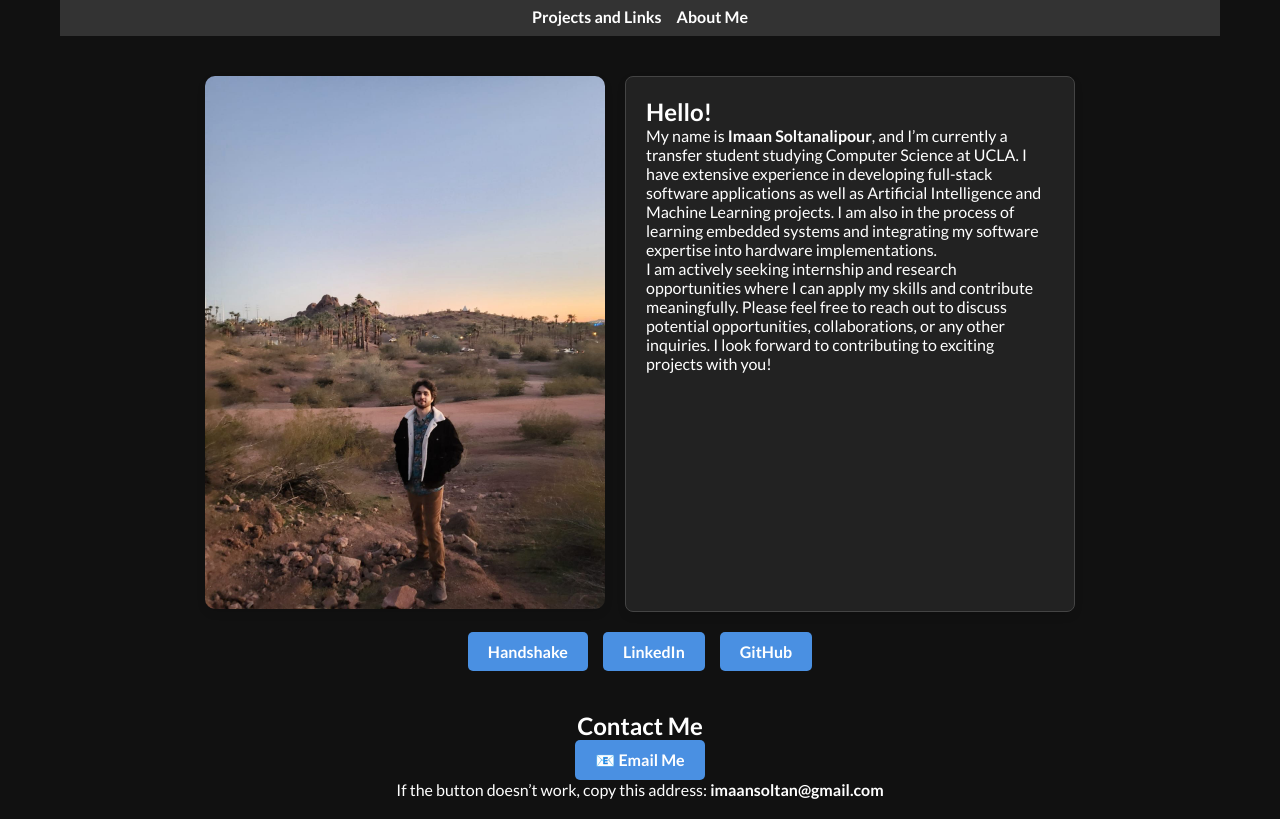
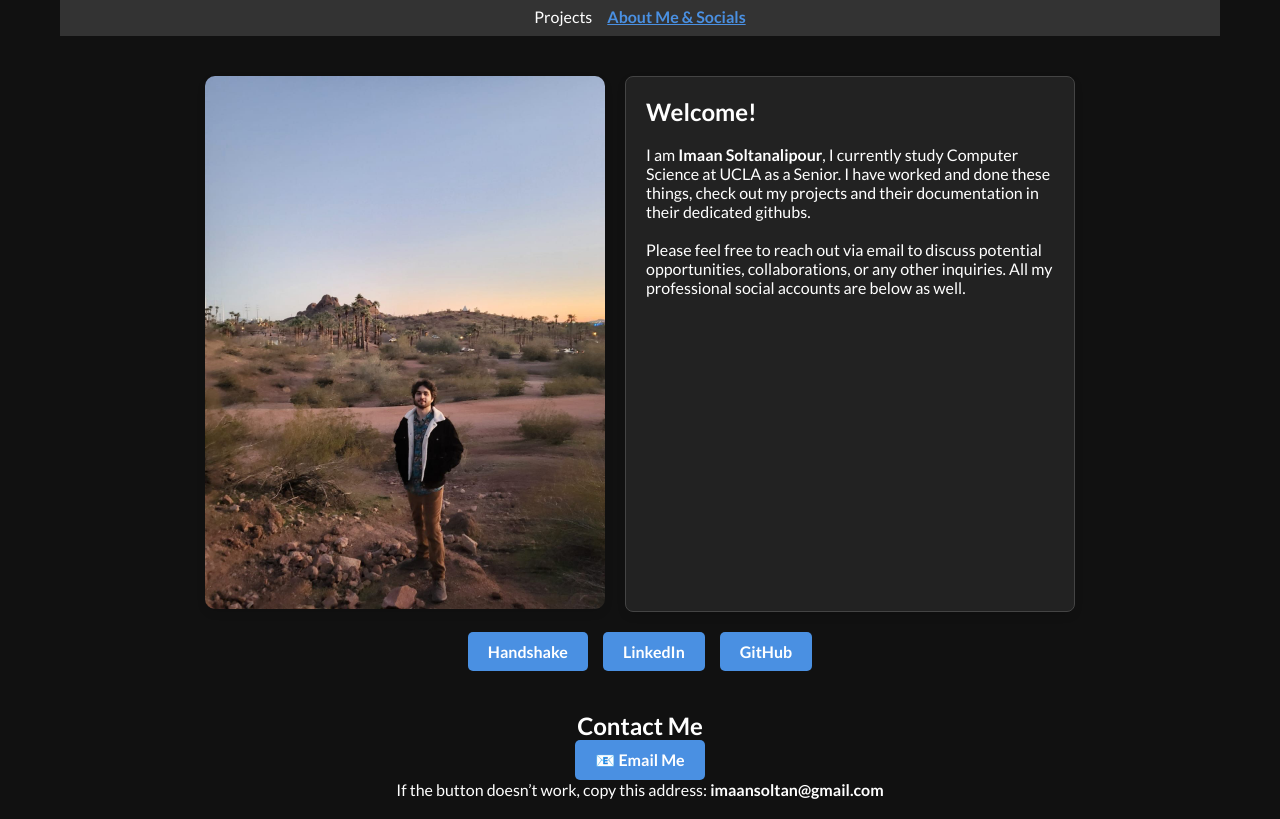
Before and after one commit to wimaan3/wimaan3.github.io, a plain HTML site: page about.html in a window 1280 px wide. Shown: the part 52-871 px from the top of the page. Drawn offline with Linux system fonts and the light colour scheme.

Commit message:
Fixing some features
 - Indicative page choice

```diff
--- a/about.html
+++ b/about.html
@@ -45,8 +45,8 @@
           <div>IMAAN SOLTANALIPOUR</div>
         </div>
         <nav class="left-side">
-          <a class="nav-link" href="index.html">Projects and Links</a>
-          <a class="nav-link" href="about.html">About Me</a>
+          <a class="nav-link" href="index.html">Projects</a>
+          <a class="nav-link active" href="about.html">About Me & Socials</a>
         </nav>
       </header>
 
@@ -61,22 +61,17 @@
             />
           </div>
           <div class="profile-content-wrapper">
-            <h2>Hello!</h2>
+            <h2>Welcome!</h2>
+            <br>
             <p>
-              My name is <strong>Imaan Soltanalipour</strong>, and I’m currently
-              a transfer student studying Computer Science at UCLA. I have
-              extensive experience in developing full-stack software
-              applications as well as Artificial Intelligence and Machine
-              Learning projects. I am also in the process of learning embedded
-              systems and integrating my software expertise into hardware
-              implementations.
+              I am <strong>Imaan Soltanalipour</strong>, I currently
+              study Computer Science at UCLA as a Senior.
+              I have worked and done these things, check out my projects and their documentation in their dedicated githubs.
             </p>
+            <br>
             <p>
-              I am actively seeking internship and research opportunities where
-              I can apply my skills and contribute meaningfully. Please feel
-              free to reach out to discuss potential opportunities,
-              collaborations, or any other inquiries. I look forward to
-              contributing to exciting projects with you!
+              Please feel free to reach out via email to discuss potential opportunities,
+              collaborations, or any other inquiries. All my professional social accounts are below as well.
             </p>
           </div>
         </section>
--- a/styles.css
+++ b/styles.css
@@ -71,12 +71,10 @@ html {
 .nav-wrapper {
     display: flex;
     flex-direction: column;
-    /* stack links and name */
     align-items: center;
     background-color: var(--navbar-bg);
     padding: 10px 20px;
     gap: 10px;
-    /* space between links and name */
 }
 
 .left-side {
@@ -101,12 +99,20 @@ html {
 .nav-link:visited {
     text-decoration: none;
     color: inherit;
-    font-weight: 600;
+    font-weight: 400;
 }
 
 .nav-link:hover {
     text-decoration: underline;
 }
+
+/* Highlight the current page */
+.nav-link.active {
+    color: var(--accent);
+    text-decoration: underline;
+    font-weight: 600;
+}
+
 
 .two-column-wrapper {
     display: flex;
```
Also changed, not shown: index.html (+2 -4 lines).
